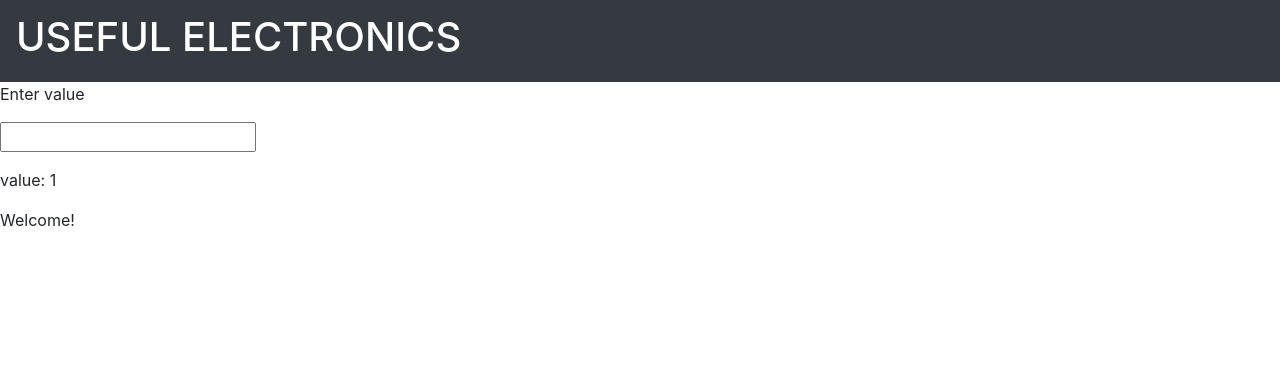
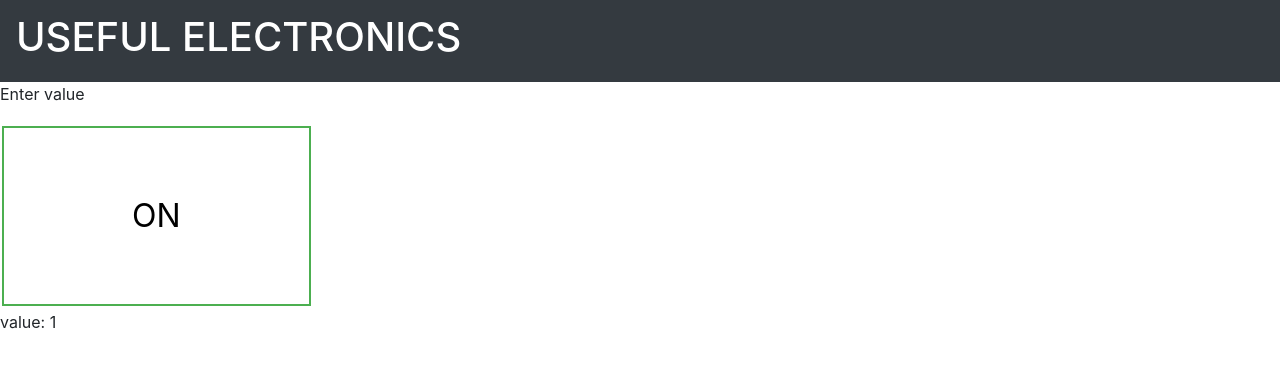
Before and after one commit to UsefulElectronics/iot_http_flask_application, a Flask app: page / in a window 1280 px wide. Shown: the top 368 px of the page. Run offline with Flask 2, Linux system fonts and the light colour scheme; data comes from the database, SQL or seed files in the repository.

Commit message:
Toggle button is used instead of the text box in the frontend

```diff
--- a/Flask-Framework/templates/index.html
+++ b/Flask-Framework/templates/index.html
@@ -5,26 +5,71 @@
 HOME PAGE
 {% endblock %}
 <!-- Blocks can be substituted inside the base html file -->
-{% block content%}
-<h1>USEFUL ELECTRONICS </h1>
-<!--<h1 style="background-color: #0BF4F6;"> USEFUL ELECTRONICS</h1>-->
-{% endblock %}
 
-{% block test%}
-<style>
-h1 {color:blue}
-p {color:rgb(255, 0, 0)}
-</style>
-<h1> who is this</h1>
-<h2> hello</h2>
-<p> paragraph</p>
-{% endblock %}
+
+
+<!-- {% block test%} -->
+<!-- <style> -->
+<!-- h1 {color:blue} -->
+<!-- p {color:rgb(255, 0, 0)} -->
+<!-- </style> -->
+<!-- <h1> who is this</h1> -->
+<!-- <h2> hello</h2> -->
+<!-- <p> paragraph</p> -->
+<!-- {% endblock %} -->
 
 {% block data%}
 <form action="#" method="POST">
+    <style>
+        .button
+        {
+          border: none;
+          color: white;
+          padding: 64px 128px;
+          text-align: center;
+          text-decoration: none;
+          display: inline-block;
+          font-size: 32px;
+          margin: 4px 2px;
+          transition-duration: 0.1s;
+          cursor: pointer;
+        }
+
+        .button1
+        {
+          background-color: white;
+          color: black;
+          border: 2px solid #4CAF50;
+        }
+
+        .button1:hover {
+          background-color: #4CAF50;
+          color: white;
+        }
+
+        .button2 {
+          background-color: white;
+          color: black;
+          border: 2px solid #f30707;
+        }
+
+        .button2:hover {
+          background-color: #f30707;
+          color: white;
+        }
+
+        </style>
     <p>Enter value</p>
-    <p><input type="text" name="obtained" /></p>
-    <!-- <p><input type="submit" name="submit" /></p> -->
+    <!-- <p><input type="text" name="obtained" /></p> -->
+    <!-- <p><input type="submit" name="obtained" /></p> -->
+    <!-- <button class="button button1">ON</button> -->
+    {% if value != "0" %}
+    <button type="submit"  class="button button1"  name="obtained" value="0">ON </button>
+    <!-- <p><input type="submit"  class="button button1"  name="obtained" value="0"  /></p> -->
+    {% elif value == "0" %}
+    <button type="submit"  class="button button2"  name="obtained" value="1">OFF </button>
+    <!-- <p><input type="submit"  class="button button2"  name="obtained" value="1" /></p> -->
+    {% endif%}
 </form>
 {% endblock %}
 
```
Also changed, not shown: Flask-Framework/templates/base.html (+3 -4 lines).
